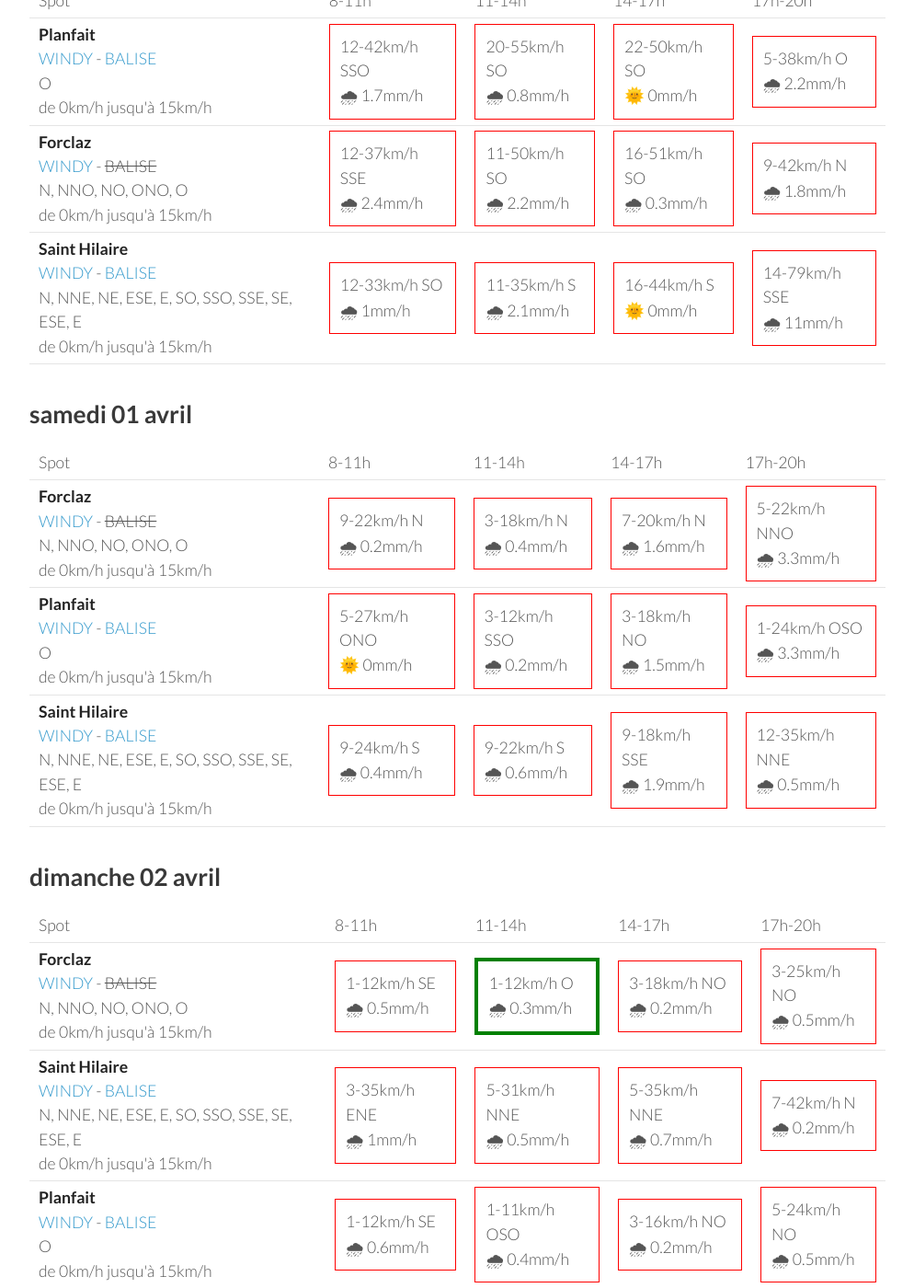
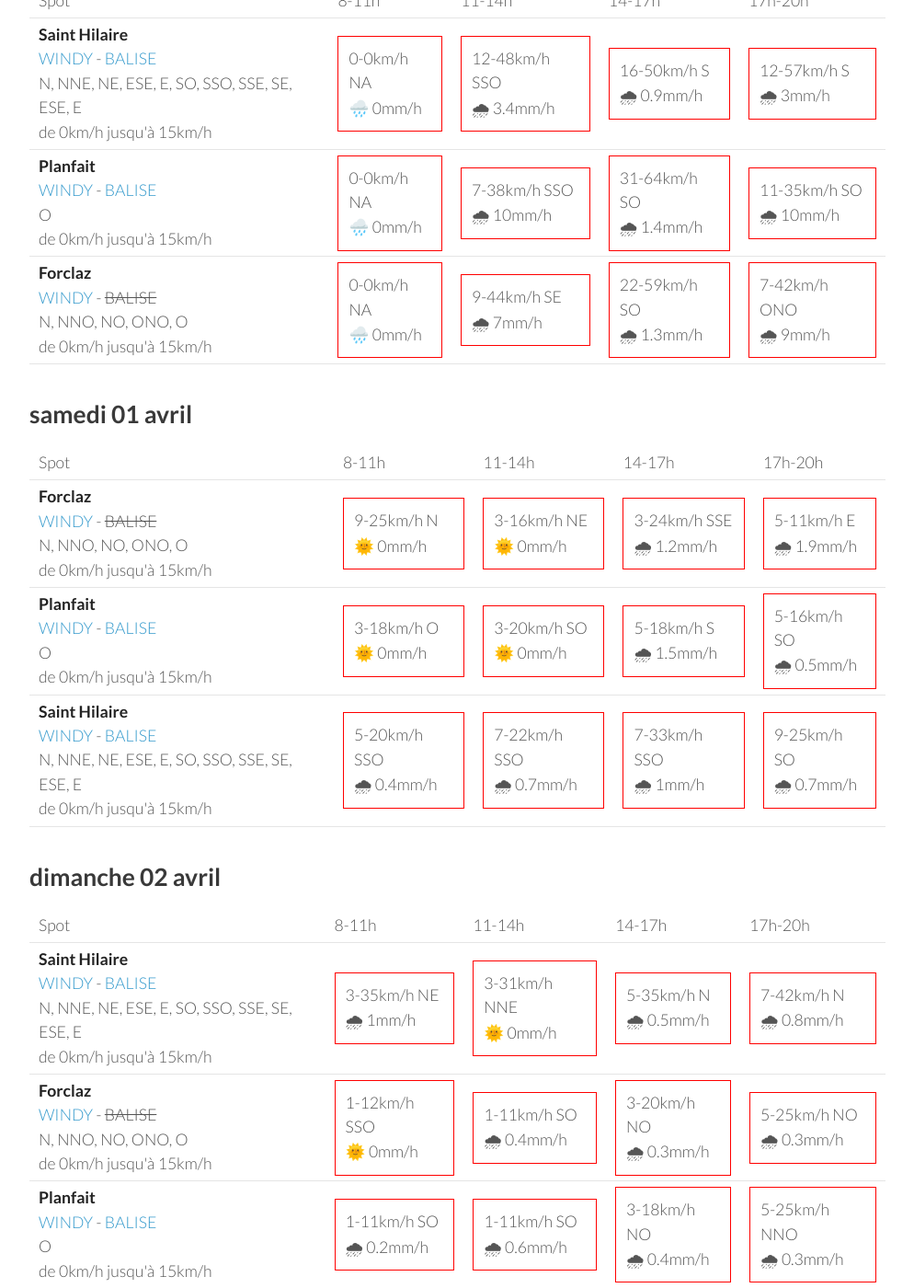
Before and after one commit to parapente-dans-le-nord/parapente-dans-le-nord.github.io, a Jekyll site: the page built from alpes_nord.markdown, in a window 1280 px wide and 1400 px high, scrolled down 347 px. Shown: the whole window at 92% size, without its empty margins (26-1020 px from the left). Built offline with Jekyll 4.4.1, drawn with Linux system fonts in a browser that asks for light colours; some of the changed text lies outside the part shown.

Commit message:
update index.markdown

```diff
--- a/alpes_nord.markdown
+++ b/alpes_nord.markdown
@@ -22,33 +22,30 @@ page mise à jour le vendredi 31 mars 06:26
       <td>17h-20h</td>
     </tr>
 <tr>
+        <td><strong>Saint Hilaire</strong><br><a href="https://windy.com/45.307/5.888?45.087,5.889,9,m:eUFagkX">WINDY</a> - <span class=""><a href="http://www.balisemeteo.com/balise.php?idBalise=61">BALISE</a> </span><br> <span class="vent-favorable">N, NNE, NE, ESE, E, SO, SSO, SSE, SE, ESE, E</span><br><span class="force-vent">de 0km/h jusqu'à 15km/h</span> </td>
+
+            <td><div class="not-flyable"><p>0-0km/h NA</p><p>🌧️ 0mm/h</p></div></td>
+            <td><div class="not-flyable"><p>12-48km/h SSO</p><p>🌧 3.4mm/h</p></div></td>
+            <td><div class="not-flyable"><p>16-50km/h S</p><p>🌧 0.9mm/h</p></div></td>
+            <td><div class="not-flyable"><p>12-57km/h S</p><p>🌧 3mm/h</p></div></td>
+
+    </tr>
+<tr>
         <td><strong>Planfait</strong><br><a href="https://windy.com/45.853/6.223?45.415,6.223,8">WINDY</a> - <span class=""><a href="https://www.openwindmap.org/PP496">BALISE</a> </span><br> <span class="vent-favorable">O</span><br><span class="force-vent">de 0km/h jusqu'à 15km/h</span> </td>
 
-            <td><div class="not-flyable"><p>12-42km/h SSO</p><p>🌧 1.7mm/h</p></div></td>
-            <td><div class="not-flyable"><p>20-55km/h SO</p><p>🌧 0.8mm/h</p></div></td>
-            <td><div class="not-flyable"><p>22-50km/h SO</p><p>🌞 0mm/h</p></div></td>
-            <td><div class="not-flyable"><p>5-38km/h O</p><p>🌧 2.2mm/h</p></div></td>
-
+            <td><div class="not-flyable"><p>0-0km/h NA</p><p>🌧️ 0mm/h</p></div></td>
+            <td><div class="not-flyable"><p>7-38km/h SSO</p><p>🌧 10mm/h</p></div></td>
+            <td><div class="not-flyable"><p>31-64km/h SO</p><p>🌧 1.4mm/h</p></div></td>
+            <td><div class="not-flyable"><p>11-35km/h SO</p><p>🌧 10mm/h</p></div></td>
 
     </tr>
 <tr>
         <td><strong>Forclaz</strong><br><a href="https://windy.com/45.814/6.247?45.375,6.246,8,m:eVwaglz">WINDY</a> - <span class="no-balise"> BALISE </span><br> <span class="vent-favorable">N, NNO, NO, ONO, O</span><br><span class="force-vent">de 0km/h jusqu'à 15km/h</span> </td>
 
-            <td><div class="not-flyable"><p>12-37km/h SSE</p><p>🌧 2.4mm/h</p></div></td>
-            <td><div class="not-flyable"><p>11-50km/h SO</p><p>🌧 2.2mm/h</p></div></td>
-            <td><div class="not-flyable"><p>16-51km/h SO</p><p>🌧 0.3mm/h</p></div></td>
-            <td><div class="not-flyable"><p>9-42km/h N</p><p>🌧 1.8mm/h</p></div></td>
-
-
-    </tr>
-<tr>
-        <td><strong>Saint Hilaire</strong><br><a href="https://windy.com/45.307/5.888?45.087,5.889,9,m:eUFagkX">WINDY</a> - <span class=""><a href="http://www.balisemeteo.com/balise.php?idBalise=61">BALISE</a> </span><br> <span class="vent-favorable">N, NNE, NE, ESE, E, SO, SSO, SSE, SE, ESE, E</span><br><span class="force-vent">de 0km/h jusqu'à 15km/h</span> </td>
-
-            <td><div class="not-flyable"><p>12-33km/h SO</p><p>🌧 1mm/h</p></div></td>
-            <td><div class="not-flyable"><p>11-35km/h S</p><p>🌧 2.1mm/h</p></div></td>
-            <td><div class="not-flyable"><p>16-44km/h S</p><p>🌞 0mm/h</p></div></td>
-            <td><div class="not-flyable"><p>14-79km/h SSE</p><p>🌧 11mm/h</p></div></td>
-
+            <td><div class="not-flyable"><p>0-0km/h NA</p><p>🌧️ 0mm/h</p></div></td>
+            <td><div class="not-flyable"><p>9-44km/h SE</p><p>🌧 7mm/h</p></div></td>
+            <td><div class="not-flyable"><p>22-59km/h SO</p><p>🌧 1.3mm/h</p></div></td>
+            <td><div class="not-flyable"><p>7-42km/h ONO</p><p>🌧 9mm/h</p></div></td>
 
     </tr>
 
@@ -70,30 +67,30 @@ page mise à jour le vendredi 31 mars 06:26
 <tr>
         <td><strong>Forclaz</strong><br><a href="https://windy.com/45.814/6.247?45.375,6.246,8,m:eVwaglz">WINDY</a> - <span class="no-balise"> BALISE </span><br> <span class="vent-favorable">N, NNO, NO, ONO, O</span><br><span class="force-vent">de 0km/h jusqu'à 15km/h</span> </td>
 
-            <td><div class="not-flyable"><p>9-22km/h N</p><p>🌧 0.2mm/h</p></div></td>
-            <td><div class="not-flyable"><p>3-18km/h N</p><p>🌧 0.4mm/h</p></div></td>
-            <td><div class="not-flyable"><p>7-20km/h N</p><p>🌧 1.6mm/h</p></div></td>
-            <td><div class="not-flyable"><p>5-22km/h NNO</p><p>🌧 3.3mm/h</p></div></td>
+            <td><div class="not-flyable"><p>9-25km/h N</p><p>🌞 0mm/h</p></div></td>
+            <td><div class="not-flyable"><p>3-16km/h NE</p><p>🌞 0mm/h</p></div></td>
+            <td><div class="not-flyable"><p>3-24km/h SSE</p><p>🌧 1.2mm/h</p></div></td>
+            <td><div class="not-flyable"><p>5-11km/h E</p><p>🌧 1.9mm/h</p></div></td>
 
 
     </tr>
 <tr>
         <td><strong>Planfait</strong><br><a href="https://windy.com/45.853/6.223?45.415,6.223,8">WINDY</a> - <span class=""><a href="https://www.openwindmap.org/PP496">BALISE</a> </span><br> <span class="vent-favorable">O</span><br><span class="force-vent">de 0km/h jusqu'à 15km/h</span> </td>
 
-            <td><div class="not-flyable"><p>5-27km/h ONO</p><p>🌞 0mm/h</p></div></td>
-            <td><div class="not-flyable"><p>3-12km/h SSO</p><p>🌧 0.2mm/h</p></div></td>
-            <td><div class="not-flyable"><p>3-18km/h NO</p><p>🌧 1.5mm/h</p></div></td>
-            <td><div class="not-flyable"><p>1-24km/h OSO</p><p>🌧 3.3mm/h</p></div></td>
+            <td><div class="not-flyable"><p>3-18km/h O</p><p>🌞 0mm/h</p></div></td>
+            <td><div class="not-flyable"><p>3-20km/h SO</p><p>🌞 0mm/h</p></div></td>
+            <td><div class="not-flyable"><p>5-18km/h S</p><p>🌧 1.5mm/h</p></div></td>
+            <td><div class="not-flyable"><p>5-16km/h SO</p><p>🌧 0.5mm/h</p></div></td>
 
 
     </tr>
 <tr>
         <td><strong>Saint Hilaire</strong><br><a href="https://windy.com/45.307/5.888?45.087,5.889,9,m:eUFagkX">WINDY</a> - <span class=""><a href="http://www.balisemeteo.com/balise.php?idBalise=61">BALISE</a> </span><br> <span class="vent-favorable">N, NNE, NE, ESE, E, SO, SSO, SSE, SE, ESE, E</span><br><span class="force-vent">de 0km/h jusqu'à 15km/h</span> </td>
 
-            <td><div class="not-flyable"><p>9-24km/h S</p><p>🌧 0.4mm/h</p></div></td>
-            <td><div class="not-flyable"><p>9-22km/h S</p><p>🌧 0.6mm/h</p></div></td>
-            <td><div class="not-flyable"><p>9-18km/h SSE</p><p>🌧 1.9mm/h</p></div></td>
-            <td><div class="not-flyable"><p>12-35km/h NNE</p><p>🌧 0.5mm/h</p></div></td>
+            <td><div class="not-flyable"><p>5-20km/h SSO</p><p>🌧 0.4mm/h</p></div></td>
+            <td><div class="not-flyable"><p>7-22km/h SSO</p><p>🌧 0.7mm/h</p></div></td>
+            <td><div class="not-flyable"><p>7-33km/h SSO</p><p>🌧 1mm/h</p></div></td>
+            <td><div class="not-flyable"><p>9-25km/h SO</p><p>🌧 0.7mm/h</p></div></td>
 
 
     </tr>
@@ -114,32 +111,32 @@ page mise à jour le vendredi 31 mars 06:26
       <td>17h-20h</td>
     </tr>
 <tr>
-        <td><strong>Forclaz</strong><br><a href="https://windy.com/45.814/6.247?45.375,6.246,8,m:eVwaglz">WINDY</a> - <span class="no-balise"> BALISE </span><br> <span class="vent-favorable">N, NNO, NO, ONO, O</span><br><span class="force-vent">de 0km/h jusqu'à 15km/h</span> </td>
+        <td><strong>Saint Hilaire</strong><br><a href="https://windy.com/45.307/5.888?45.087,5.889,9,m:eUFagkX">WINDY</a> - <span class=""><a href="http://www.balisemeteo.com/balise.php?idBalise=61">BALISE</a> </span><br> <span class="vent-favorable">N, NNE, NE, ESE, E, SO, SSO, SSE, SE, ESE, E</span><br><span class="force-vent">de 0km/h jusqu'à 15km/h</span> </td>
 
-            <td><div class="not-flyable"><p>1-12km/h SE</p><p>🌧 0.5mm/h</p></div></td>
-            <td><div class="flyable"><p>1-12km/h O</p><p>🌧 0.3mm/h</p></div></td>
-            <td><div class="not-flyable"><p>3-18km/h NO</p><p>🌧 0.2mm/h</p></div></td>
-            <td><div class="not-flyable"><p>3-25km/h NO</p><p>🌧 0.5mm/h</p></div></td>
+            <td><div class="not-flyable"><p>3-35km/h NE</p><p>🌧 1mm/h</p></div></td>
+            <td><div class="not-flyable"><p>3-31km/h NNE</p><p>🌞 0mm/h</p></div></td>
+            <td><div class="not-flyable"><p>5-35km/h N</p><p>🌧 0.5mm/h</p></div></td>
+            <td><div class="not-flyable"><p>7-42km/h N</p><p>🌧 0.8mm/h</p></div></td>
 
 
     </tr>
 <tr>
-        <td><strong>Saint Hilaire</strong><br><a href="https://windy.com/45.307/5.888?45.087,5.889,9,m:eUFagkX">WINDY</a> - <span class=""><a href="http://www.balisemeteo.com/balise.php?idBalise=61">BALISE</a> </span><br> <span class="vent-favorable">N, NNE, NE, ESE, E, SO, SSO, SSE, SE, ESE, E</span><br><span class="force-vent">de 0km/h jusqu'à 15km/h</span> </td>
+        <td><strong>Forclaz</strong><br><a href="https://windy.com/45.814/6.247?45.375,6.246,8,m:eVwaglz">WINDY</a> - <span class="no-balise"> BALISE </span><br> <span class="vent-favorable">N, NNO, NO, ONO, O</span><br><span class="force-vent">de 0km/h jusqu'à 15km/h</span> </td>
 
-            <td><div class="not-flyable"><p>3-35km/h ENE</p><p>🌧 1mm/h</p></div></td>
-            <td><div class="not-flyable"><p>5-31km/h NNE</p><p>🌧 0.5mm/h</p></div></td>
-            <td><div class="not-flyable"><p>5-35km/h NNE</p><p>🌧 0.7mm/h</p></div></td>
-            <td><div class="not-flyable"><p>7-42km/h N</p><p>🌧 0.2mm/h</p></div></td>
+            <td><div class="not-flyable"><p>1-12km/h SSO</p><p>🌞 0mm/h</p></div></td>
+            <td><div class="not-flyable"><p>1-11km/h SO</p><p>🌧 0.4mm/h</p></div></td>
+            <td><div class="not-flyable"><p>3-20km/h NO</p><p>🌧 0.3mm/h</p></div></td>
+            <td><div class="not-flyable"><p>5-25km/h NO</p><p>🌧 0.3mm/h</p></div></td>
 
 
     </tr>
 <tr>
         <td><strong>Planfait</strong><br><a href="https://windy.com/45.853/6.223?45.415,6.223,8">WINDY</a> - <span class=""><a href="https://www.openwindmap.org/PP496">BALISE</a> </span><br> <span class="vent-favorable">O</span><br><span class="force-vent">de 0km/h jusqu'à 15km/h</span> </td>
 
-            <td><div class="not-flyable"><p>1-12km/h SE</p><p>🌧 0.6mm/h</p></div></td>
-            <td><div class="not-flyable"><p>1-11km/h OSO</p><p>🌧 0.4mm/h</p></div></td>
-            <td><div class="not-flyable"><p>3-16km/h NO</p><p>🌧 0.2mm/h</p></div></td>
-            <td><div class="not-flyable"><p>5-24km/h NO</p><p>🌧 0.5mm/h</p></div></td>
+            <td><div class="not-flyable"><p>1-11km/h SO</p><p>🌧 0.2mm/h</p></div></td>
+            <td><div class="not-flyable"><p>1-11km/h SO</p><p>🌧 0.6mm/h</p></div></td>
+            <td><div class="not-flyable"><p>3-18km/h NO</p><p>🌧 0.4mm/h</p></div></td>
+            <td><div class="not-flyable"><p>5-25km/h NNO</p><p>🌧 0.3mm/h</p></div></td>
 
 
     </tr>
@@ -160,32 +157,32 @@ page mise à jour le vendredi 31 mars 06:26
       <td>17h-20h</td>
     </tr>
 <tr>
-        <td><strong>Forclaz</strong><br><a href="https://windy.com/45.814/6.247?45.375,6.246,8,m:eVwaglz">WINDY</a> - <span class="no-balise"> BALISE </span><br> <span class="vent-favorable">N, NNO, NO, ONO, O</span><br><span class="force-vent">de 0km/h jusqu'à 15km/h</span> </td>
+        <td><strong>Saint Hilaire</strong><br><a href="https://windy.com/45.307/5.888?45.087,5.889,9,m:eUFagkX">WINDY</a> - <span class=""><a href="http://www.balisemeteo.com/balise.php?idBalise=61">BALISE</a> </span><br> <span class="vent-favorable">N, NNE, NE, ESE, E, SO, SSO, SSE, SE, ESE, E</span><br><span class="force-vent">de 0km/h jusqu'à 15km/h</span> </td>
 
-            <td><div class="not-flyable"><p>3-24km/h NNO</p><p>🌞 0mm/h</p></div></td>
-            <td><div class="not-flyable"><p>7-29km/h N</p><p>🌞 0mm/h</p></div></td>
-            <td><div class="not-flyable"><p>7-35km/h N</p><p>🌞 0mm/h</p></div></td>
-            <td><div class="not-flyable"><p>9-42km/h N</p><p>🌞 0mm/h</p></div></td>
+            <td><div class="not-flyable"><p>3-31km/h N</p><p>🌞 0mm/h</p></div></td>
+            <td><div class="not-flyable"><p>5-33km/h N</p><p>🌞 0mm/h</p></div></td>
+            <td><div class="not-flyable"><p>9-40km/h N</p><p>🌞 0mm/h</p></div></td>
+            <td><div class="not-flyable"><p>9-44km/h NNE</p><p>🌞 0mm/h</p></div></td>
 
 
     </tr>
 <tr>
-        <td><strong>Saint Hilaire</strong><br><a href="https://windy.com/45.307/5.888?45.087,5.889,9,m:eUFagkX">WINDY</a> - <span class=""><a href="http://www.balisemeteo.com/balise.php?idBalise=61">BALISE</a> </span><br> <span class="vent-favorable">N, NNE, NE, ESE, E, SO, SSO, SSE, SE, ESE, E</span><br><span class="force-vent">de 0km/h jusqu'à 15km/h</span> </td>
+        <td><strong>Forclaz</strong><br><a href="https://windy.com/45.814/6.247?45.375,6.246,8,m:eVwaglz">WINDY</a> - <span class="no-balise"> BALISE </span><br> <span class="vent-favorable">N, NNO, NO, ONO, O</span><br><span class="force-vent">de 0km/h jusqu'à 15km/h</span> </td>
 
-            <td><div class="not-flyable"><p>5-38km/h NNE</p><p>🌞 0mm/h</p></div></td>
-            <td><div class="not-flyable"><p>7-42km/h N</p><p>🌧 0.2mm/h</p></div></td>
-            <td><div class="not-flyable"><p>9-48km/h NNE</p><p>🌞 0mm/h</p></div></td>
-            <td><div class="not-flyable"><p>7-48km/h NNE</p><p>🌞 0mm/h</p></div></td>
+            <td><div class="not-flyable"><p>3-16km/h N</p><p>🌞 0mm/h</p></div></td>
+            <td><div class="not-flyable"><p>5-22km/h NNO</p><p>🌞 0mm/h</p></div></td>
+            <td><div class="not-flyable"><p>5-27km/h NNO</p><p>🌞 0mm/h</p></div></td>
+            <td><div class="not-flyable"><p>7-31km/h NNO</p><p>🌞 0mm/h</p></div></td>
 
 
     </tr>
 <tr>
         <td><strong>Planfait</strong><br><a href="https://windy.com/45.853/6.223?45.415,6.223,8">WINDY</a> - <span class=""><a href="https://www.openwindmap.org/PP496">BALISE</a> </span><br> <span class="vent-favorable">O</span><br><span class="force-vent">de 0km/h jusqu'à 15km/h</span> </td>
 
-            <td><div class="not-flyable"><p>5-27km/h N</p><p>🌞 0mm/h</p></div></td>
-            <td><div class="not-flyable"><p>11-37km/h NNE</p><p>🌞 0mm/h</p></div></td>
-            <td><div class="not-flyable"><p>11-40km/h N</p><p>🌞 0mm/h</p></div></td>
-            <td><div class="not-flyable"><p>12-48km/h N</p><p>🌞 0mm/h</p></div></td>
+            <td><div class="not-flyable"><p>5-20km/h N</p><p>🌞 0mm/h</p></div></td>
+            <td><div class="not-flyable"><p>7-25km/h N</p><p>🌞 0mm/h</p></div></td>
+            <td><div class="not-flyable"><p>9-33km/h N</p><p>🌞 0mm/h</p></div></td>
+            <td><div class="not-flyable"><p>9-37km/h N</p><p>🌞 0mm/h</p></div></td>
 
 
     </tr>
@@ -208,30 +205,30 @@ page mise à jour le vendredi 31 mars 06:26
 <tr>
         <td><strong>Saint Hilaire</strong><br><a href="https://windy.com/45.307/5.888?45.087,5.889,9,m:eUFagkX">WINDY</a> - <span class=""><a href="http://www.balisemeteo.com/balise.php?idBalise=61">BALISE</a> </span><br> <span class="vent-favorable">N, NNE, NE, ESE, E, SO, SSO, SSE, SE, ESE, E</span><br><span class="force-vent">de 0km/h jusqu'à 15km/h</span> </td>
 
-            <td><div class="not-flyable"><p>1-24km/h ENE</p><p>🌞 0mm/h</p></div></td>
-            <td><div class="not-flyable"><p>3-29km/h NNO</p><p>🌞 0mm/h</p></div></td>
-            <td><div class="not-flyable"><p>5-40km/h N</p><p>🌞 0mm/h</p></div></td>
-            <td><div class="not-flyable"><p>5-50km/h NNE</p><p>🌞 0mm/h</p></div></td>
+            <td><div class="not-flyable"><p>3-27km/h E</p><p>🌞 0mm/h</p></div></td>
+            <td><div class="not-flyable"><p>3-33km/h N</p><p>🌞 0mm/h</p></div></td>
+            <td><div class="not-flyable"><p>7-48km/h NNE</p><p>🌞 0mm/h</p></div></td>
+            <td><div class="not-flyable"><p>5-50km/h N</p><p>🌞 0mm/h</p></div></td>
+
+
+    </tr>
+<tr>
+        <td><strong>Forclaz</strong><br><a href="https://windy.com/45.814/6.247?45.375,6.246,8,m:eVwaglz">WINDY</a> - <span class="no-balise"> BALISE </span><br> <span class="vent-favorable">N, NNO, NO, ONO, O</span><br><span class="force-vent">de 0km/h jusqu'à 15km/h</span> </td>
+
+            <td><div class="not-flyable"><p>3-18km/h S</p><p>🌞 0mm/h</p></div></td>
+            <td><div class="not-flyable"><p>5-22km/h O</p><p>🌞 0mm/h</p></div></td>
+            <td><div class="not-flyable"><p>5-33km/h NO</p><p>🌞 0mm/h</p></div></td>
+            <td><div class="not-flyable"><p>7-37km/h NNO</p><p>🌞 0mm/h</p></div></td>
 
 
     </tr>
 <tr>
         <td><strong>Planfait</strong><br><a href="https://windy.com/45.853/6.223?45.415,6.223,8">WINDY</a> - <span class=""><a href="https://www.openwindmap.org/PP496">BALISE</a> </span><br> <span class="vent-favorable">O</span><br><span class="force-vent">de 0km/h jusqu'à 15km/h</span> </td>
 
-            <td><div class="not-flyable"><p>1-16km/h SE</p><p>🌞 0mm/h</p></div></td>
-            <td><div class="not-flyable"><p>3-20km/h ONO</p><p>🌞 0mm/h</p></div></td>
-            <td><div class="not-flyable"><p>5-29km/h NO</p><p>🌞 0mm/h</p></div></td>
+            <td><div class="not-flyable"><p>1-20km/h SE</p><p>🌞 0mm/h</p></div></td>
+            <td><div class="not-flyable"><p>3-22km/h NO</p><p>🌞 0mm/h</p></div></td>
             <td><div class="not-flyable"><p>7-35km/h NNO</p><p>🌞 0mm/h</p></div></td>
-
-
-    </tr>
-<tr>
-        <td><strong>Forclaz</strong><br><a href="https://windy.com/45.814/6.247?45.375,6.246,8,m:eVwaglz">WINDY</a> - <span class="no-balise"> BALISE </span><br> <span class="vent-favorable">N, NNO, NO, ONO, O</span><br><span class="force-vent">de 0km/h jusqu'à 15km/h</span> </td>
-
-            <td><div class="not-flyable"><p>3-16km/h S</p><p>🌞 0mm/h</p></div></td>
-            <td><div class="not-flyable"><p>3-18km/h O</p><p>🌞 0mm/h</p></div></td>
-            <td><div class="not-flyable"><p>5-27km/h ONO</p><p>🌞 0mm/h</p></div></td>
-            <td><div class="not-flyable"><p>5-33km/h NNO</p><p>🌞 0mm/h</p></div></td>
+            <td><div class="not-flyable"><p>9-40km/h N</p><p>🌞 0mm/h</p></div></td>
 
 
     </tr>
@@ -239,3 +236,49 @@ page mise à jour le vendredi 31 mars 06:26
 </tbody>
 </table>
 {:/}
+## mercredi 05 avril
+
+{::nomarkdown}
+<table>
+  <tbody>
+    <tr>
+      <td>Spot</td>
+      <td>8-11h</td>
+      <td>11-14h</td>
+      <td>14-17h</td>
+      <td>17h-20h</td>
+    </tr>
+<tr>
+        <td><strong>Saint Hilaire</strong><br><a href="https://windy.com/45.307/5.888?45.087,5.889,9,m:eUFagkX">WINDY</a> - <span class=""><a href="http://www.balisemeteo.com/balise.php?idBalise=61">BALISE</a> </span><br> <span class="vent-favorable">N, NNE, NE, ESE, E, SO, SSO, SSE, SE, ESE, E</span><br><span class="force-vent">de 0km/h jusqu'à 15km/h</span> </td>
+
+            <td><div class="not-flyable"><p>5-35km/h NE</p><p>🌞 0mm/h</p></div></td>
+            <td><div class="not-flyable"><p>3-35km/h N</p><p>🌞 0mm/h</p></div></td>
+            <td><div class="not-flyable"><p>5-38km/h N</p><p>🌞 0mm/h</p></div></td>
+            <td><div class="not-flyable"><p>9-46km/h N</p><p>🌞 0mm/h</p></div></td>
+
+
+    </tr>
+<tr>
+        <td><strong>Planfait</strong><br><a href="https://windy.com/45.853/6.223?45.415,6.223,8">WINDY</a> - <span class=""><a href="https://www.openwindmap.org/PP496">BALISE</a> </span><br> <span class="vent-favorable">O</span><br><span class="force-vent">de 0km/h jusqu'à 15km/h</span> </td>
+
+            <td><div class="not-flyable"><p>3-20km/h ESE</p><p>🌞 0mm/h</p></div></td>
+            <td><div class="not-flyable"><p>3-22km/h ONO</p><p>🌞 0mm/h</p></div></td>
+            <td><div class="not-flyable"><p>7-31km/h NNO</p><p>🌞 0mm/h</p></div></td>
+            <td><div class="not-flyable"><p>5-33km/h N</p><p>🌞 0mm/h</p></div></td>
+
+
+    </tr>
+<tr>
+        <td><strong>Forclaz</strong><br><a href="https://windy.com/45.814/6.247?45.375,6.246,8,m:eVwaglz">WINDY</a> - <span class="no-balise"> BALISE </span><br> <span class="vent-favorable">N, NNO, NO, ONO, O</span><br><span class="force-vent">de 0km/h jusqu'à 15km/h</span> </td>
+
+            <td><div class="not-flyable"><p>3-20km/h SSE</p><p>🌞 0mm/h</p></div></td>
+            <td><div class="not-flyable"><p>3-20km/h O</p><p>🌞 0mm/h</p></div></td>
+            <td><div class="not-flyable"><p>5-29km/h NO</p><p>🌞 0mm/h</p></div></td>
+            <td><div class="not-flyable"><p>5-31km/h NNO</p><p>🌞 0mm/h</p></div></td>
+
+
+    </tr>
+
+</tbody>
+</table>
+{:/}
```
Also changed, not shown: other parts of alpes_nord.markdown (+1 -1 lines).
